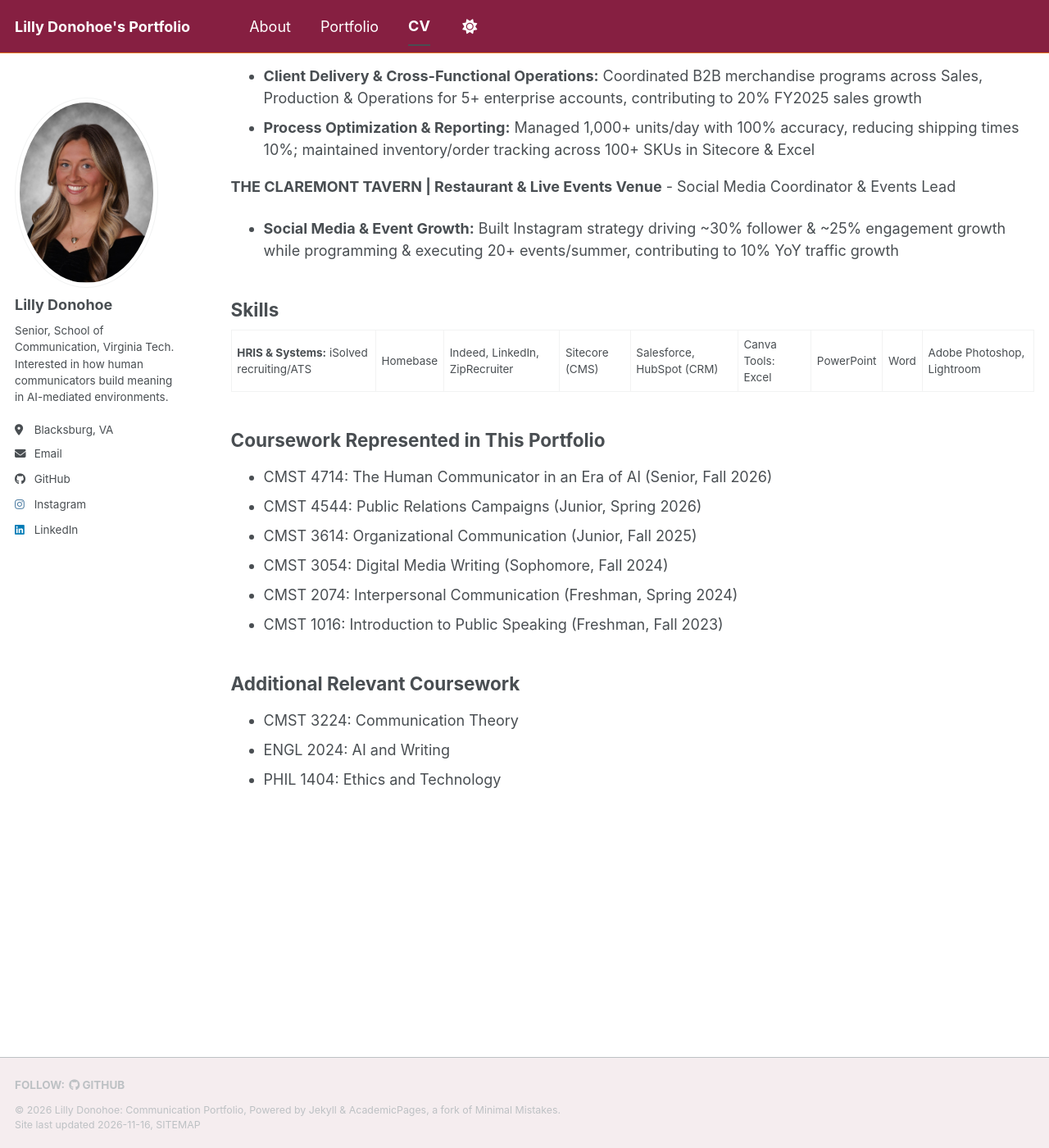
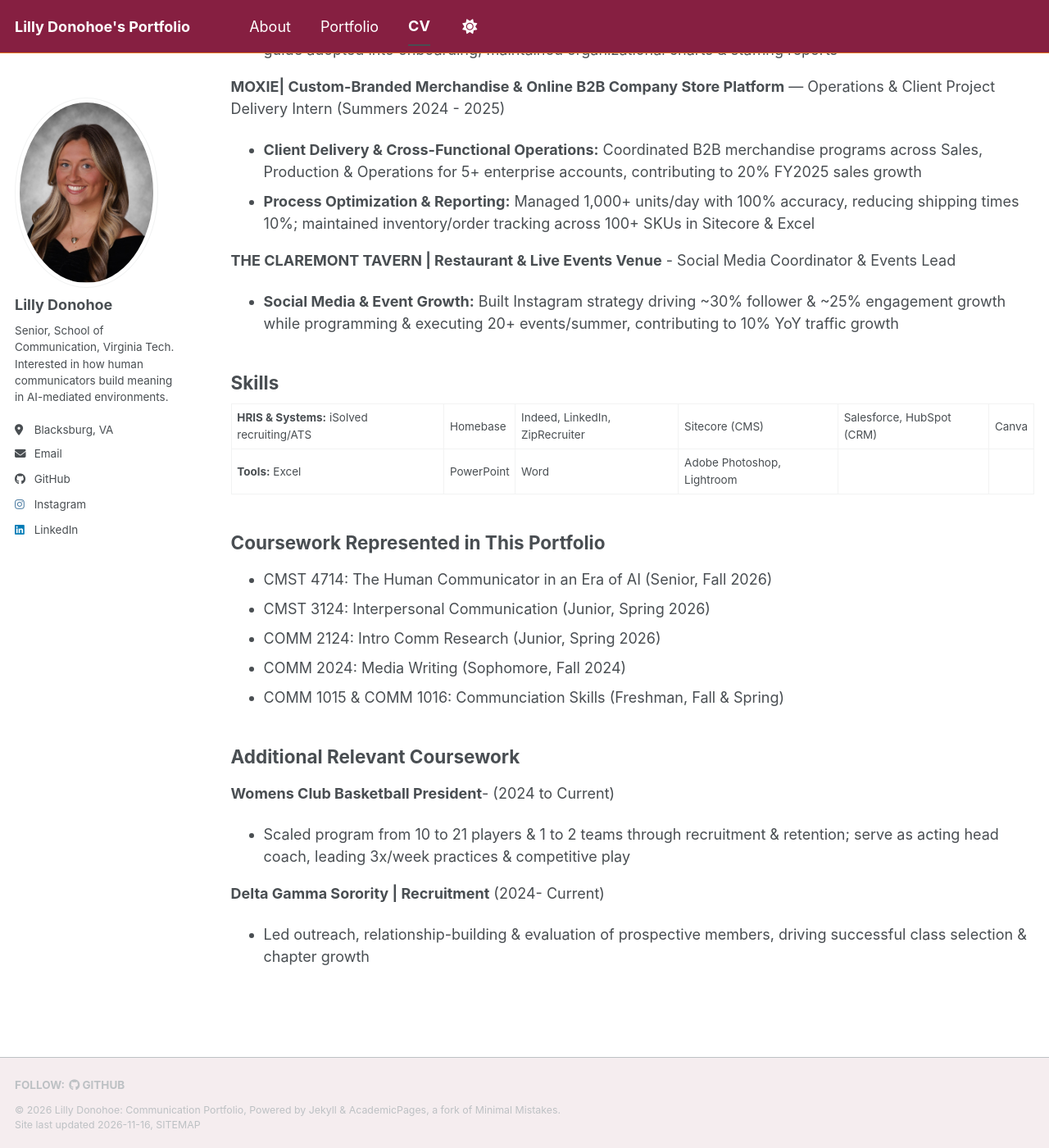
Before and after one commit to lillydonohoe/lillydonohoe.github.io, a Jekyll site: the page built from _pages/cv.md, in a window 1280 px wide and 1400 px high, scrolled down 750 px. Shown: the whole window at 82% size. Built offline with Jekyll 4.4.1, drawn with Linux system fonts in a browser that asks for light colours; a script bundle is joined from its source files by our own code; library files that are not in the unit come from our copies; some of the changed text lies outside the part shown.

Commit message:
CV IS FINAL

```diff
--- a/_pages/cv.md
+++ b/_pages/cv.md
@@ -16,12 +16,9 @@ redirect_from:
 
 ## Education
 
-**Virginia Tech**, Blacksburg, VA
-B.A. in Communication, expected May 2027
+Virginia Tech Class of 2027 Communications & Professional Sales student with Human Resources Generalist experience across talent acquisition, onboarding, HRIS, employee relations & workforce operations in a high-growth environment. Combines recruiting, relationship-building & project execution skills to support talent strategy, employee engagement & organizational growth.
 
-**Major:** Communication
-**Minor:** Professional Sales
-**GPA:** 3.76
+B.A in Communication | Minor: Professional Sales | GPA: 3.72 | Dean’s List (All 6 semesters)
 
 ## Professional Experience
 
@@ -41,22 +38,24 @@ B.A. in Communication, expected May 2027
 
 ## Skills
 
-**HRIS & Systems:** iSolved recruiting/ATS| Homebase |Indeed, LinkedIn, ZipRecruiter | Sitecore (CMS) | Salesforce, HubSpot (CRM) | Canva Tools: Excel | PowerPoint | Word | Adobe Photoshop, Lightroom
+**HRIS & Systems:** iSolved recruiting/ATS| Homebase |Indeed, LinkedIn, ZipRecruiter | Sitecore (CMS) | Salesforce, HubSpot (CRM) | Canva
+**Tools:** Excel | PowerPoint | Word | Adobe Photoshop, Lightroom
 
 ## Coursework Represented in This Portfolio
 
 - CMST 4714: The Human Communicator in an Era of AI (Senior, Fall 2026)
-- CMST 4544: Public Relations Campaigns (Junior, Spring 2026)
-- CMST 3614: Organizational Communication (Junior, Fall 2025)
-- CMST 3054: Digital Media Writing (Sophomore, Fall 2024)
-- CMST 2074: Interpersonal Communication (Freshman, Spring 2024)
-- CMST 1016: Introduction to Public Speaking (Freshman, Fall 2023)
+- CMST 3124: Interpersonal Communication (Junior, Spring 2026)
+- COMM 2124: Intro Comm Research (Junior, Spring 2026)
+- COMM 2024: Media Writing (Sophomore, Fall 2024)
+- COMM 1015 & COMM 1016: Communciation Skills (Freshman, Fall & Spring)
 
 ## Additional Relevant Coursework
 
-- CMST 3224: Communication Theory
-- ENGL 2024: AI and Writing
-- PHIL 1404: Ethics and Technology
+**Womens Club Basketball President**- (2024 to Current)
+- Scaled program from 10 to 21 players & 1 to 2 teams through recruitment & retention; serve as acting head coach, leading 3x/week practices & competitive play
+
+**Delta Gamma Sorority | Recruitment** (2024- Current)
+- Led outreach, relationship-building & evaluation of prospective members, driving successful class selection & chapter growth
 
 <!-- ============================================================ -->
 <!-- END OF EXAMPLE. REPLACE WITH YOUR OWN CV ABOVE THIS LINE.   -->
```
